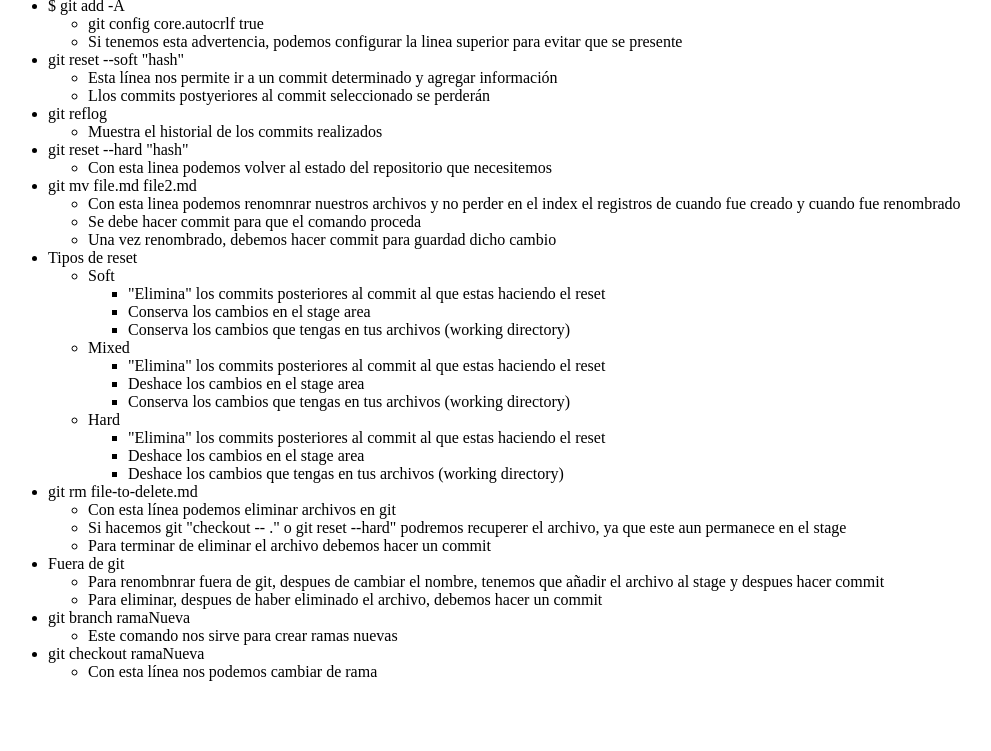
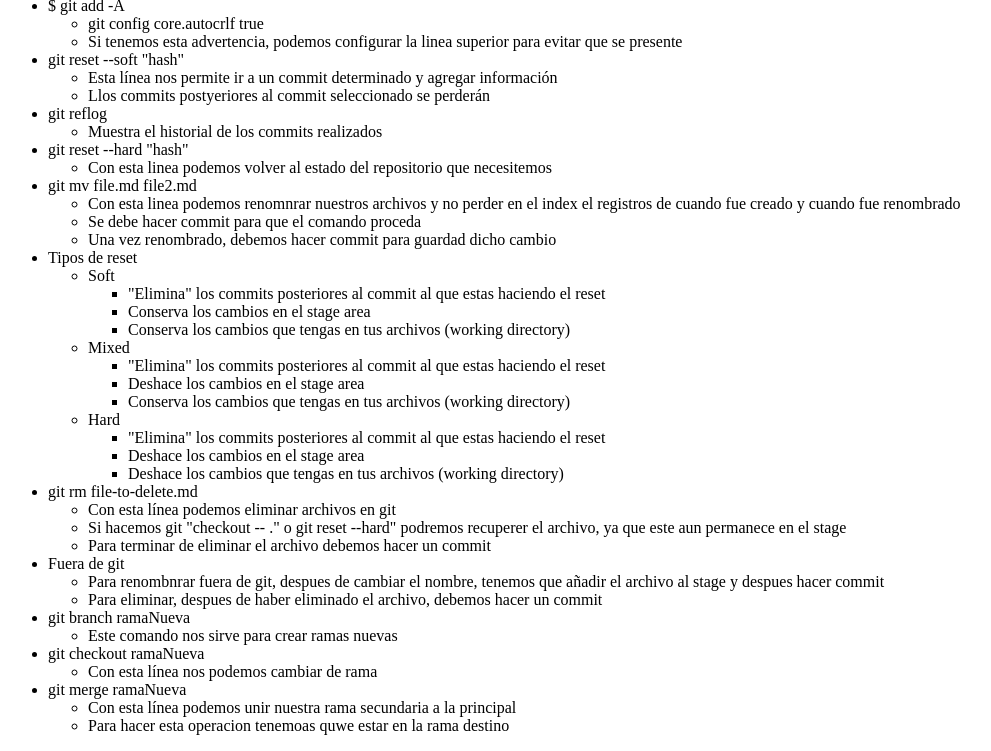
Before and after one commit to Bartndel/udemyWebGitHub, a plain HTML site: page comandos-Git-github.html in a window 1280 px wide. Shown: the part 1459-2210 px from the top of the page, without its empty margins (0-991 px from the left). Before the commit the page ends 2156 px from the top, so only its background shows below. Drawn offline with Linux system fonts and the light colour scheme.

Commit message:
Commit con los ultimos cambios para hacer merge

```diff
--- a/comandos-Git-github.html
+++ b/comandos-Git-github.html
@@ -258,6 +258,12 @@
                 <li>Con esta línea nos podemos cambiar de rama</li>
             </ul>
         </li>
+        <li>git merge ramaNueva
+            <ul>
+                <li>Con esta línea podemos unir nuestra rama secundaria a la principal</li>
+                <li>Para hacer esta operacion tenemoas quwe estar en la rama destino</li>
+            </ul>
+        </li>
     </ul>
 
     <!-- <script src="JS/script001.js"></script> -->
```
